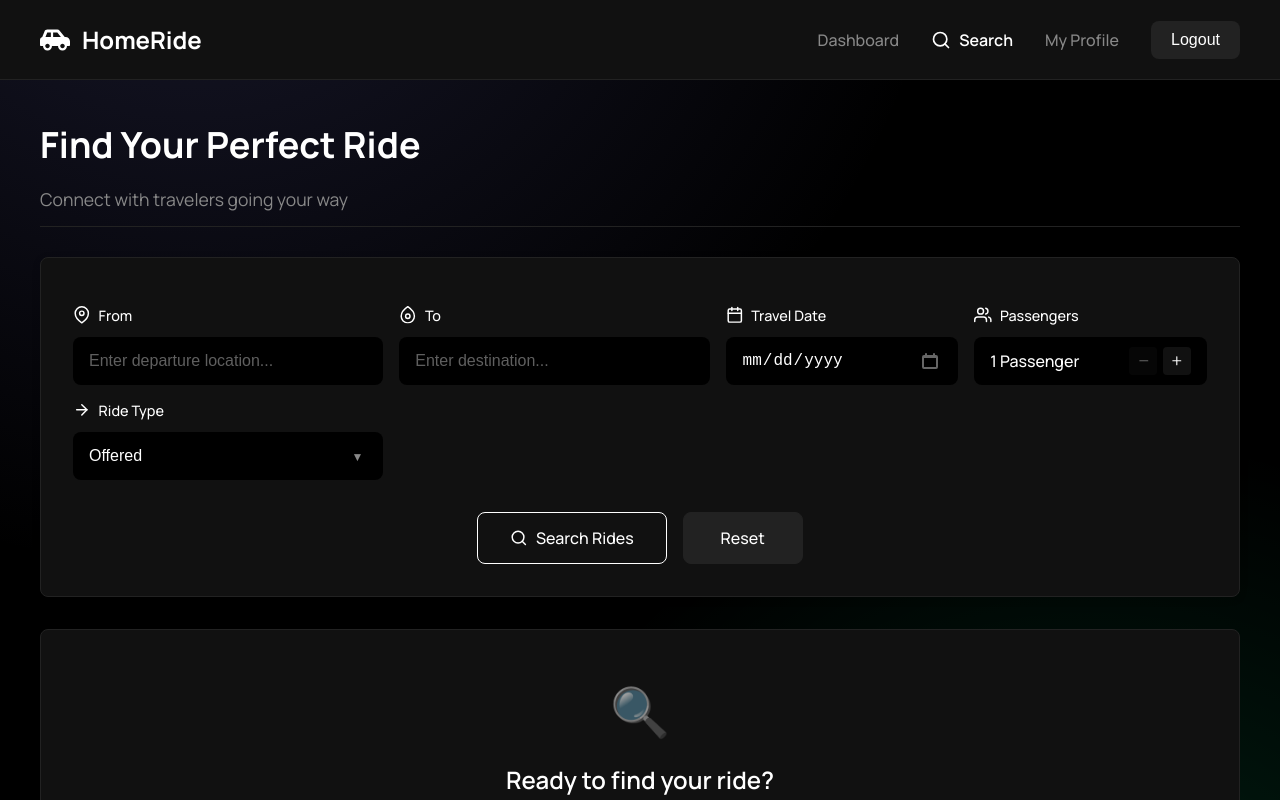
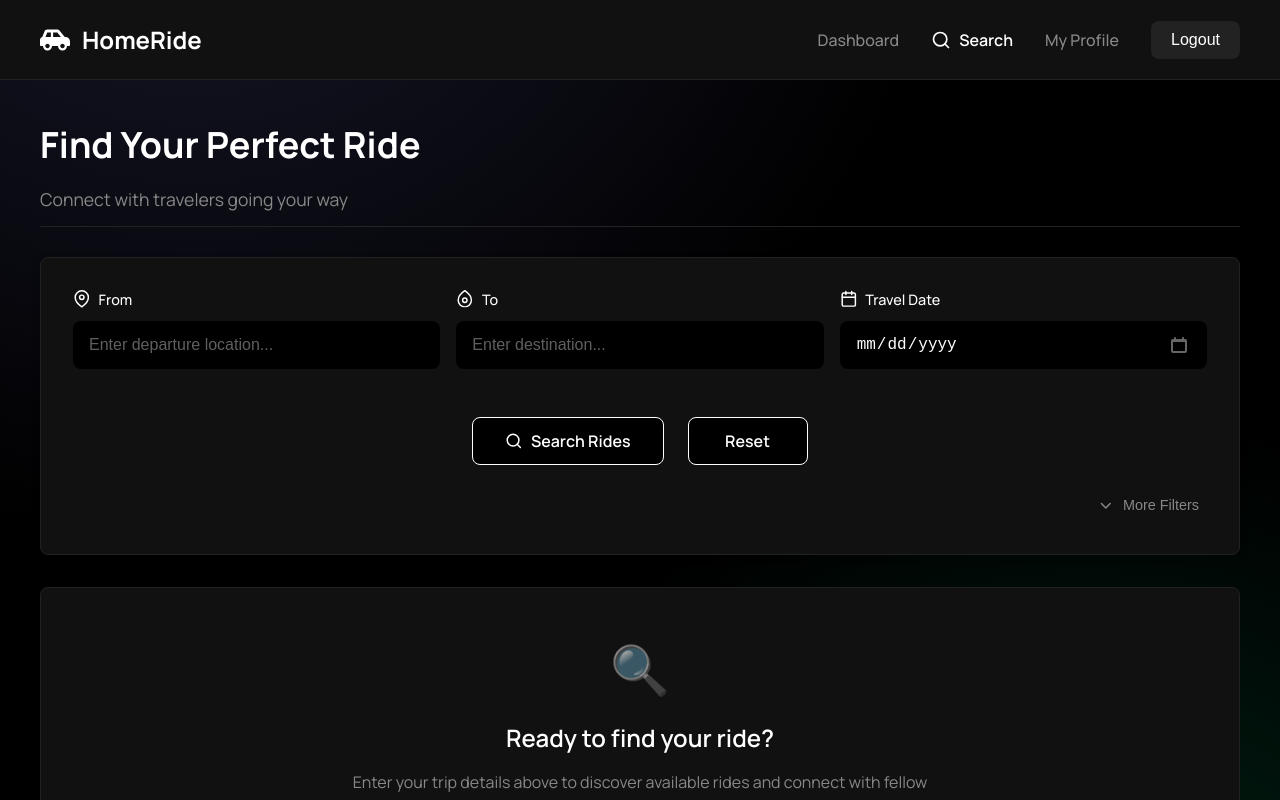
Before and after one commit to Nihalhussainy/HomeRide, a React (Vite) app in the folder frontend/: page /search in a window 1280 px wide. Shown: the top 800 px of the page. Built offline with nearby package versions, Linux system fonts and the light colour scheme; sample sign-in values are in the browser's storage.

Commit message:
search done hehe

```diff
--- a/frontend/src/components/SearchFilter.css
+++ b/frontend/src/components/SearchFilter.css
@@ -1,4 +1,3 @@
-/* Existing styles */
 .page-description {
     color: var(--text-secondary);
     font-size: 1.1rem;
@@ -18,21 +17,64 @@
     box-shadow: 0 2px 8px rgba(0, 0, 0, 0.1);
 }
 
-.search-fields-grid {
+/* Primary Search Fields */
+.search-fields-primary {
     display: grid;
-    grid-template-columns: 2fr 2fr 1.5fr 1.5fr;
+    grid-template-columns: 1fr 1fr 1fr; /* 3 columns */
     gap: 1rem;
-    margin-bottom: 2rem;
-    align-items: baseline; /* Optionally align by text baseline */
+    align-items: end;
 }
 
+/* Advanced Filters */
+.search-fields-advanced {
+    display: grid;
+    grid-template-columns: 1fr 1fr;
+    gap: 1rem;
+    margin-top: 1.5rem;
+    align-items: baseline;
+    animation: fadeIn 0.3s ease-out;
+}
 
-/* Updated: all search field groups have same height & alignment */
+@keyframes fadeIn {
+    from { opacity: 0; transform: translateY(-10px); }
+    to { opacity: 1; transform: translateY(0); }
+}
+
+/* Toggle button */
+.advanced-filter-toggle {
+    margin-top: 1.5rem;
+    text-align: right;
+}
+
+.advanced-filter-toggle button {
+    background: transparent;
+    border: none;
+    color: var(--text-secondary);
+    font-size: 0.9rem;
+    font-weight: 500;
+    cursor: pointer;
+    display: inline-flex;
+    align-items: center;
+    gap: 0.5rem;
+    padding: 0.5rem;
+    border-radius: var(--border-radius);
+    transition: all 0.2s ease;
+}
+
+.advanced-filter-toggle button:hover {
+    color: var(--primary-color);
+}
+
+.advanced-filter-toggle button svg {
+    font-size: 1.1rem;
+}
+
+/* Field Group */
 .search-field-group {
     display: flex;
     flex-direction: column;
     justify-content: flex-end;
-    height: 100%; /* Make group fill grid cell vertically */
+    height: 100%;
 }
 
 .field-label {
@@ -47,7 +89,7 @@
 }
 
 .label-icon {
-    font-size: 1.1rem; /* bumped for better balance */
+    font-size: 1.1rem;
     color: var(--primary-color) !important;
     display: inline-block !important;
     opacity: 1 !important;
@@ -57,6 +99,7 @@
     transform: rotate(180deg);
 }
 
+/* Inputs */
 .search-input {
     width: 100% !important;
     padding: 0.875rem 1rem !important;
@@ -96,7 +139,7 @@
     height: 20px;
 }
 
-/* Passenger Counter - Aligned */
+/* Passenger Counter */
 .passenger-counter {
     display: flex;
     align-items: center;
@@ -105,10 +148,8 @@
     border: 1px solid var(--border-color);
     border-radius: var(--border-radius);
     background: var(--background-color);
-    height: 48px !important; /* match inputs */
+    height: 48px !important;
     box-sizing: border-box;
-
-    /* Added for alignment */
     width: 100%;
 }
 
@@ -125,7 +166,7 @@
     display: flex;
     align-items: center;
     gap: 0.35rem;
-    height: 100%; /* Vertically center buttons */
+    height: 100%;
 }
 
 .counter-btn {
@@ -155,37 +196,106 @@
     cursor: not-allowed;
 }
 
-/* Action Buttons */
-.search-actions {
+/* Buttons */
+.search-actions-bottom {
     display: flex;
-    gap: 1rem;
     justify-content: center;
-    flex-wrap: wrap;
+    gap: 1.5rem;
+    margin-top: 2rem;
 }
 
-.search-btn {
-    display: flex !important;
-    align-items: center !important;
-    gap: 0.5rem !important;
-    padding: 0.875rem 2rem !important;
-    font-size: 1rem !important;
-    font-weight: 500 !important;
-    min-width: 150px !important;
-    justify-content: center !important;
+.search-btn-primary {
+    display: flex;
+    align-items: center;
+    gap: 0.5rem;
+    padding: 0.875rem 2rem;
+    font-size: 1rem;
+    font-weight: 600;
+    min-width: 150px;
+    justify-content: center;
+    height: 48px;
+    border-radius: var(--border-radius);
+    background-color: black;
+    border: 1.5px solid white;
+    color: white;
+    transition: background-color 0.3s, color 0.3s, transform 0.2s;
+    cursor: pointer;
 }
 
-.reset-btn {
-    padding: 0.875rem 2rem !important;
-    font-size: 1rem !important;
-    font-weight: 500 !important;
-    min-width: 120px !important;
+.search-btn-primary:hover {
+    background-color: white;
+    color: black;
+    transform: translateY(-2px);
 }
+
+.reset-btn-secondary {
+    display: flex;
+    align-items: center;
+    gap: 0.5rem;
+    padding: 0.875rem 2rem;
+    font-size: 1rem;
+    font-weight: 600;
+    min-width: 120px;
+    justify-content: center;
+    height: 48px;
+    border-radius: var(--border-radius);
+    background-color: black;
+    border: 1.5px solid white;
+    color: white;
+    transition: background-color 0.3s, color 0.3s, transform 0.2s;
+    cursor: pointer;
+}
+
+.reset-btn-secondary:hover {
+    background-color: white;
+    color: black;
+    transform: translateY(-1px);
+}
+
 
 .btn-icon {
     font-size: 1.1rem;
 }
 
-/* Results, loading, empty, welcome, responsive... (unchanged) */
+/* Dropdown */
+.ride-type-dropdown {
+    width: 100%;
+    position: relative;
+}
+
+.ride-type-select {
+    width: 100% !important;
+    padding: 0.875rem 1rem !important;
+    font-size: 1rem !important;
+    border: 1px solid var(--border-color) !important;
+    border-radius: var(--border-radius) !important;
+    background: var(--background-color) !important;
+    color: var(--text-primary) !important;
+    transition: all 0.2s ease !important;
+    height: 48px !important;
+    box-sizing: border-box !important;
+    appearance: none;
+    cursor: pointer;
+}
+
+.ride-type-select:focus {
+    outline: none !important;
+    border-color: var(--primary-color) !important;
+    box-shadow: 0 0 0 3px rgba(var(--primary-color-rgb), 0.1) !important;
+}
+
+.ride-type-dropdown::after {
+    content: '▼';
+    font-size: 0.75rem;
+    color: var(--text-secondary);
+    position: absolute;
+    right: 1.25rem;
+    top: 50%;
+    transform: translateY(-50%);
+    pointer-events: none;
+}
+
+/* Results, loading, empty, welcome */
 .search-results-section { margin-top: 2rem; }
 .results-header { margin-bottom: 1.5rem; }
 .results-header h2 { color: var(--text-primary); font-size: 1.5rem; font-weight: 600; margin: 0; }
@@ -216,62 +326,20 @@
 .empty-state h3, .welcome-state h2 { color: var(--text-primary); font-weight: 600; margin-bottom: 1rem; }
 .empty-state p, .welcome-state p { color: var(--text-secondary); line-height: 1.6; margin: 0 auto; max-width: 600px; }
 
-/* Responsive tweaks */
+/* Responsive */
 @media (max-width: 1024px) {
-    .search-fields-grid { grid-template-columns: 1fr 1fr; }
+    .search-fields-primary { grid-template-columns: 1fr 1fr; }
+    .search-fields-advanced { grid-template-columns: 1fr; }
 }
 @media (max-width: 768px) {
     .enhanced-search-form { padding: 1.5rem; }
-    .search-fields-grid { grid-template-columns: 1fr; }
-    .search-actions { flex-direction: column; align-items: stretch; }
-    .search-btn, .reset-btn { width: 100% !important; min-width: unset !important; }
+    .search-fields-primary { grid-template-columns: 1fr; }
+    .search-actions-bottom { flex-direction: column; gap: 1rem; }
+    .search-btn-primary, .reset-btn-secondary { width: 100% !important; min-width: unset !important; }
+    .search-fields-advanced { grid-template-columns: 1fr; }
 }
 @media (max-width: 480px) {
     .search-input { font-size: 0.9rem !important; padding: 0.75rem !important; height: 44px !important; }
     .passenger-counter { height: 44px !important; padding: 0 0.5rem; }
     .counter-btn { width: 26px; height: 26px; font-size: 0.75rem; }
 }
-/* Add a new class for the dropdown container */
-.ride-type-dropdown {
-    width: 100%;
-    position: relative;
-}
-
-/* Style the select element to match the inputs */
-.ride-type-select {
-    width: 100%;
-    padding: 0.875rem 1rem !important;
-    font-size: 1rem !important;
-    border: 1px solid var(--border-color) !important;
-    border-radius: var(--border-radius) !important;
-    background: var(--background-color) !important;
-    color: var(--text-primary) !important;
-    transition: all 0.2s ease !important;
-    height: 48px !important;
-    box-sizing: border-box !important;
-    appearance: none; /* Removes default dropdown arrow */
-    cursor: pointer;
-}
-
-.ride-type-select:focus {
-    outline: none !important;
-    border-color: var(--primary-color) !important;
-    box-shadow: 0 0 0 3px rgba(var(--primary-color-rgb), 0.1) !important;
-}
-
-/* Add a custom dropdown arrow icon */
-.ride-type-dropdown::after {
-    content: '▼';
-    font-size: 0.75rem;
-    color: var(--text-secondary);
-    position: absolute;
-    right: 1.25rem;
-    top: 50%;
-    transform: translateY(-50%);
-    pointer-events: none; /* Prevents icon from blocking clicks */
-}
-
-/* Hide the radio button options */
-.ride-type-options {
-    display: none;
-}
--- a/frontend/src/pages/SearchPage.jsx
+++ b/frontend/src/pages/SearchPage.jsx
@@ -1,7 +1,7 @@
-import React, { useState, useEffect, useCallback } from 'react';
+import React, { useState, useEffect, useCallback, useRef } from 'react'; // ✅ added useRef
 import { useSearchParams } from 'react-router-dom';
 import axios from 'axios';
-import { FiSearch, FiCalendar, FiUsers, FiPlus, FiMinus, FiMapPin, FiArrowRight } from 'react-icons/fi';
+import { FiSearch, FiCalendar, FiUsers, FiPlus, FiMinus, FiMapPin, FiArrowRight, FiChevronDown, FiChevronUp } from 'react-icons/fi';
 import Input from '../components/Input.jsx';
 import Button from '../components/Button.jsx';
 import RideCard from '../components/RideCard.jsx';
@@ -20,7 +20,10 @@ function SearchPage() {
     const [isLoading, setIsLoading] = useState(false);
     const [searchPerformed, setSearchPerformed] = useState(false);
     const { showNotification } = useNotification();
-    const [rideType, setRideType] = useState(searchParams.get('rideType') || 'offered');
+    const [rideType, setRideType] = useState(searchParams.get('rideType') || 'all');
+    const [showAdvancedFilters, setShowAdvancedFilters] = useState(false);
+
+    const resultsRef = useRef(null); // ✅ create ref for rides section
 
     const fetchData = useCallback(async () => {
         setIsLoading(true);
@@ -37,6 +40,14 @@ function SearchPage() {
             });
             setRides(response.data);
             setSearchPerformed(true);
+
+            // ✅ Scroll into view after results load
+            setTimeout(() => {
+                if (resultsRef.current) {
+                    resultsRef.current.scrollIntoView({ behavior: "smooth" });
+                }
+            }, 300);
+
         } catch (error) {
             console.error('Failed to fetch search results:', error);
             if (error.response && error.response.status === 403) {
@@ -70,7 +81,7 @@ function SearchPage() {
         setDestination('');
         setTravelDateTime('');
         setPassengerCount(1);
-        setRideType('offered');
+        setRideType('all');
         setSearchParams({});
         setRides([]);
         setSearchPerformed(false);
@@ -83,7 +94,9 @@ function SearchPage() {
     };
 
     const handlePassengerCountChange = (value) => {
-        if (value >= 1) setPassengerCount(value);
+    if (value >= 1 && value <= 8) {
+        setPassengerCount(value);
+    }
 };
 
     const getPassengerText = () =>
@@ -97,7 +110,8 @@ function SearchPage() {
             </header>
             <div className="search-form-wrapper">
                 <form onSubmit={handleSearch} className="enhanced-search-form" noValidate>
-                    <div className="search-fields-grid">
+                    {/* Primary Search Fields */}
+                    <div className="search-fields-primary">
                         <div className="search-field-group">
                             <label className="field-label">
                                 <FiMapPin className="label-icon" />
@@ -137,6 +151,38 @@ function SearchPage() {
                                 className="search-input date-input"
                             />
                         </div>
+                    </div>
+
+                    {/* Search & Reset Buttons Below */}
+                    <div className="search-actions-bottom">
+                        <Button
+                            type="submit"
+                            disabled={isLoading}
+                            className="search-btn-primary"
+                        >
+                            <FiSearch className="btn-icon" />
+                            {isLoading ? 'Searching...' : 'Search Rides'}
+                        </Button>
+                        <Button
+                            type="button"
+                            onClick={handleReset}
+                            className="reset-btn-secondary"
+                            disabled={isLoading}
+                        >
+                            Reset
+                        </Button>
+                    </div>
+
+                    {/* Advanced Filters Section */}
+                    <div className="advanced-filter-toggle">
+                        <button type="button" onClick={() => setShowAdvancedFilters(!showAdvancedFilters)}>
+                            {showAdvancedFilters ? <FiChevronUp /> : <FiChevronDown />}
+                            {showAdvancedFilters ? 'Hide Filters' : 'More Filters'}
+                        </button>
+                    </div>
+
+                    {showAdvancedFilters && (
+                        <div className="search-fields-advanced">
                             <div className="search-field-group">
                                 <label className="field-label">
                                     <FiUsers className="label-icon" />
@@ -158,14 +204,16 @@ function SearchPage() {
     type="button"
     className="counter-btn"
     onClick={() => handlePassengerCountChange(passengerCount + 1)}
+    disabled={passengerCount >= 8}   // ✅ disable when at 8
     aria-label="Increase passenger count"
 >
     <FiPlus />
 </button>
+
                                     </div>
                                 </div>
                             </div>
-                        {/* Replaced radio buttons with a dropdown */}
+
                             <div className="search-field-group">
                                 <label className="field-label">
                                     <FiArrowRight className="label-icon" />
@@ -177,34 +225,19 @@ function SearchPage() {
                                         value={rideType}
                                         onChange={(e) => setRideType(e.target.value)}
                                     >
+                                        <option value="all">All</option>
                                         <option value="offered">Offered</option>
                                         <option value="requested">Requested</option>
-                                    <option value="all">All</option>
                                     </select>
                                 </div>
                             </div>
                         </div>
-                    <div className="search-actions">
-                        <Button
-                            type="submit"
-                            disabled={isLoading}
-                            className="search-btn primary"
-                        >
-                            <FiSearch className="btn-icon" />
-                            {isLoading ? 'Searching...' : 'Search Rides'}
-                        </Button>
-                        <Button
-                            type="button"
-                            onClick={handleReset}
-                            className="reset-btn secondary"
-                            disabled={isLoading}
-                        >
-                            Reset
-                        </Button>
-                    </div>
+                    )}
                 </form>
             </div>
-            <div className="search-results-section">
+
+            {/* ✅ Add ref here */}
+            <div className="search-results-section" ref={resultsRef}>
                 {isLoading ? (
                     <div className="loading-state">
                         <div className="loading-spinner"></div>
```
Lines whose indentation alone changed are shown as unchanged.
